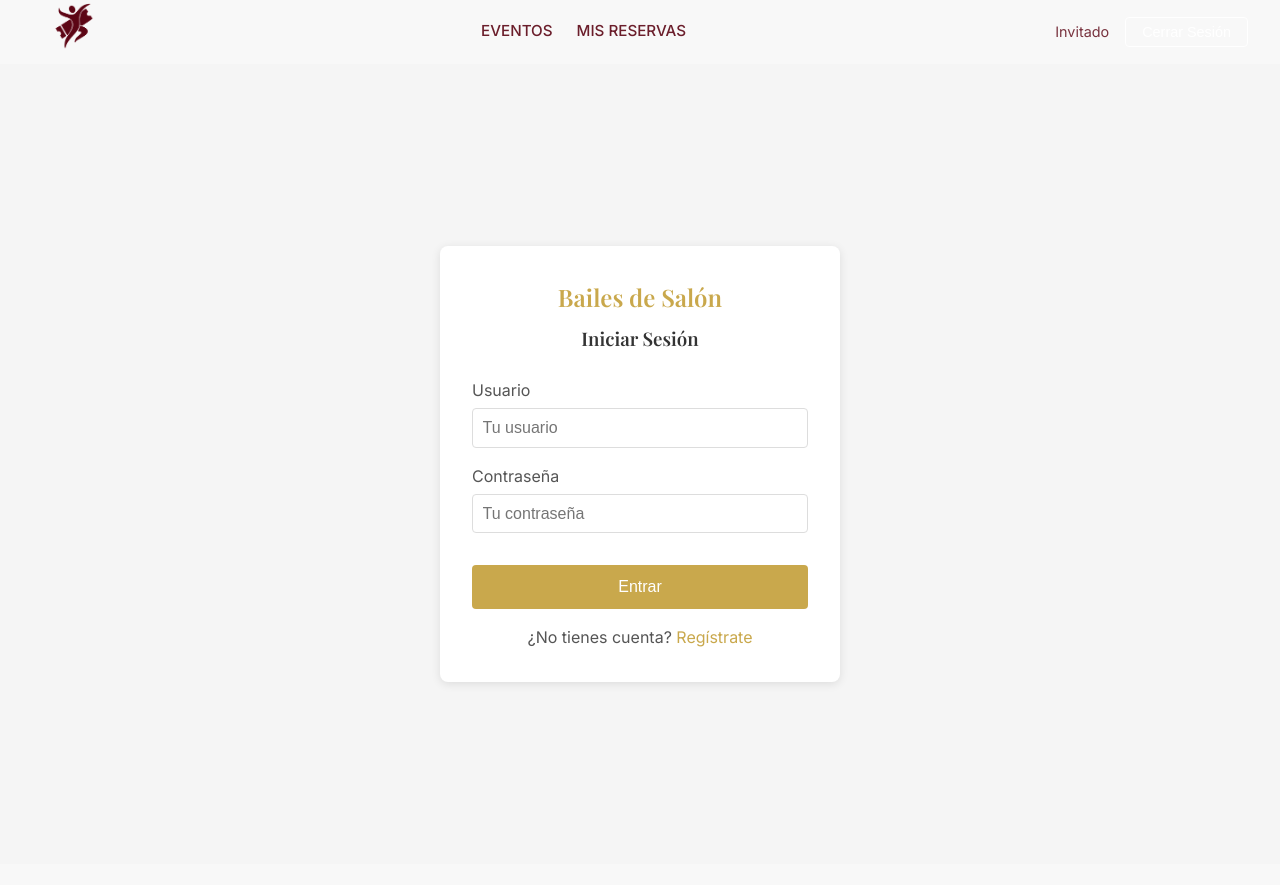
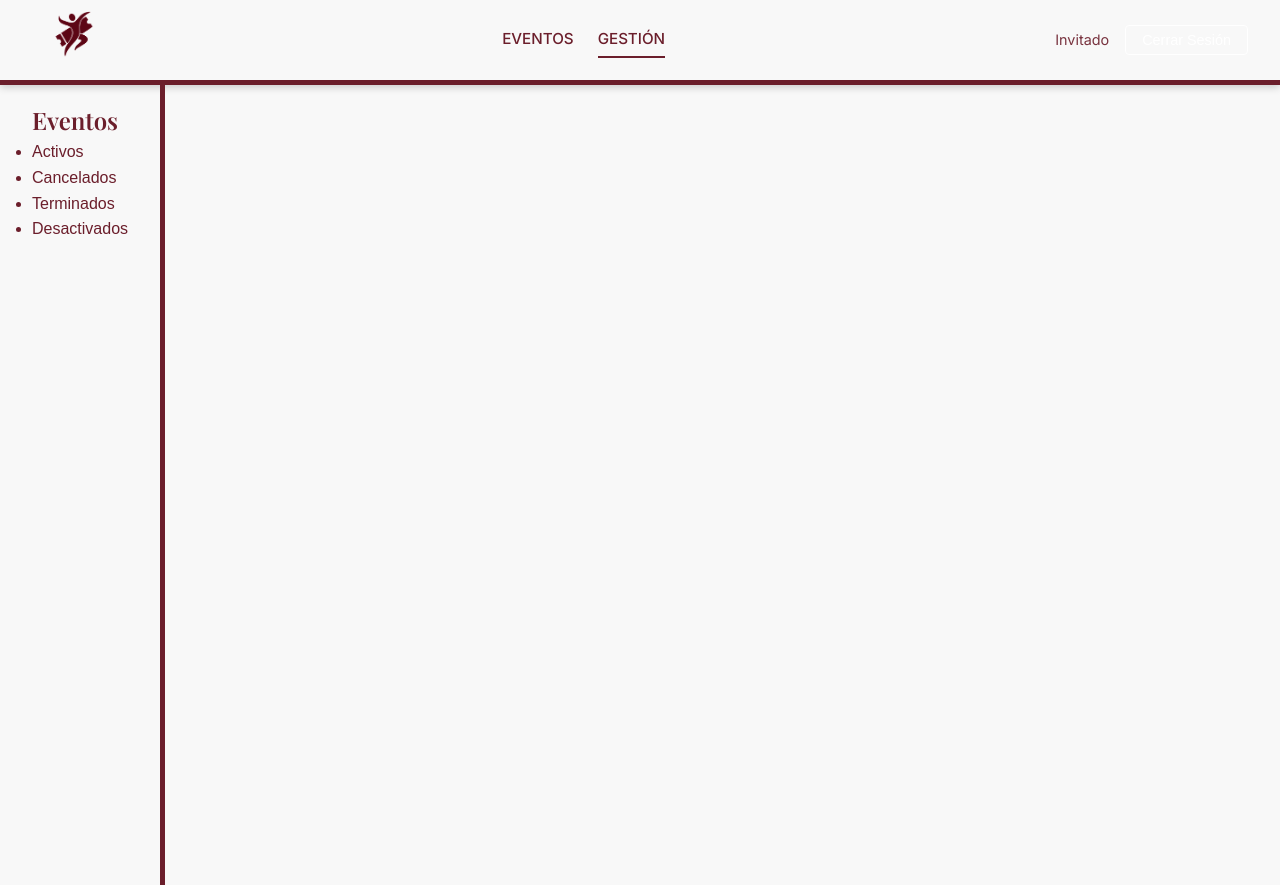
Before and after one commit to assxavi/retoFrontend, an Angular app: page /admin/eventos in a window 1280 px wide. Before the commit this address led to /login. Before the commit the page ends 864 px from the top, so only its background shows below. Built offline with nearby package versions, Linux system fonts and the light colour scheme.

Commit message:
feat: añadiendo barra lateral

```diff
--- a/src/app/app.routes.ts
+++ b/src/app/app.routes.ts
@@ -46,7 +46,7 @@ export const routes: Routes = [
   },
   {
     path: 'admin',
-    canActivate: [adminGuard],
+    // canActivate: [adminGuard],
     children: [
       {
         path: 'eventos',
--- a/src/app/app.ts
+++ b/src/app/app.ts
@@ -1,12 +1,13 @@
 import { Component } from '@angular/core';
 import { RouterOutlet } from '@angular/router';
 import { NavbarComponent } from './shared/components/navbar/navbar';
+import { FooterComponent } from './shared/components/footer/footer';
 
 @Component({
   selector: 'app-root',
   imports: [RouterOutlet, NavbarComponent],
   templateUrl: './app.html',
-  styleUrl: './app.scss'
+  styleUrl: './app.scss',
 })
 export class AppComponent {
   title = 'reservaEntradas';
--- a/src/app/pages/admin/gestion-eventos/gestion-eventos.html
+++ b/src/app/pages/admin/gestion-eventos/gestion-eventos.html
@@ -1 +1 @@
-<p>gestion-eventos works!</p>
+<app-barra-lateral></app-barra-lateral>
--- a/src/app/pages/admin/gestion-eventos/gestion-eventos.scss
+++ b/src/app/pages/admin/gestion-eventos/gestion-eventos.scss
@@ -0,0 +1,4 @@
+:host {
+  display: flex;
+  min-height: 100vh;
+}
--- a/src/app/pages/public/home/home.scss
+++ b/src/app/pages/public/home/home.scss
@@ -15,7 +15,7 @@ $blanco: #ffffff;
 
 section {
   padding: 3rem 2.5rem;
-  border-top: 1px solid $linea;
+
   background-color: $fondo;
 }
 
@@ -140,7 +140,6 @@ img {
   margin-bottom: 4rem;
   display: flex;
   flex-direction: column;
-
 }
 
 .evento-list {
@@ -158,7 +157,7 @@ img {
 }
 
 .evento-fecha::after {
-  content: "";
+  content: '';
   position: absolute;
   top: -30px;
   right: -0.75rem;
--- /dev/null
+++ b/src/app/shared/components/barra-lateral/barra_lateral.html
@@ -0,0 +1,12 @@
+<aside id="menu_lateral">
+  <h2>Eventos</h2>
+
+  <div class="menu_lateral--lista">
+    <ul>
+      <li>Activos</li>
+      <li>Cancelados</li>
+      <li>Terminados</li>
+      <li>Desactivados</li>
+    </ul>
+  </div>
+</aside>
--- /dev/null
+++ b/src/app/shared/components/barra-lateral/barra_lateral.scss
@@ -0,0 +1,13 @@
+:host {
+  display: block;
+  font-family: Arial, Helvetica, sans-serif;
+  color: var(--color-red);
+  align-self: stretch;
+}
+
+aside {
+  padding: 1rem 2rem;
+  border-right: 5px solid var(--color-red);
+  max-width: 220px;
+  height: 100%;
+}
--- a/src/app/shared/components/navbar/navbar.scss
+++ b/src/app/shared/components/navbar/navbar.scss
@@ -2,11 +2,12 @@
   display: flex;
   align-items: center;
   justify-content: space-between;
-  padding: 0 2rem;
+  padding: 2.5rem 2rem;
   height: 64px;
   background-color: var(--color-bg);
   color: var(--color-red);
   box-shadow: 0 2px 8px rgba(0, 0, 0, 0.2);
+  border-bottom: 5px solid var(--color-red);
 
   img {
     width: 80px;
--- a/src/app/shared/components/navbar/navbar.ts
+++ b/src/app/shared/components/navbar/navbar.ts
@@ -25,7 +25,8 @@ export class NavbarComponent {
   }
 
   get isAdmin(): boolean {
-    return this.rol === 'ROLE_ADMON';
+    // return this.rol === 'ROLE_ADMON';
+    return true;
   }
 
   logout(): void {
```
Also changed, not shown: src/app/pages/admin/gestion-eventos/gestion-eventos.ts (+3 -4 lines), src/app/shared/components/barra-lateral/barra_lateral.ts (added, +9 -0 lines), src/app/app.html (line endings or trailing spaces). Lines whose indentation alone changed are shown as unchanged.
